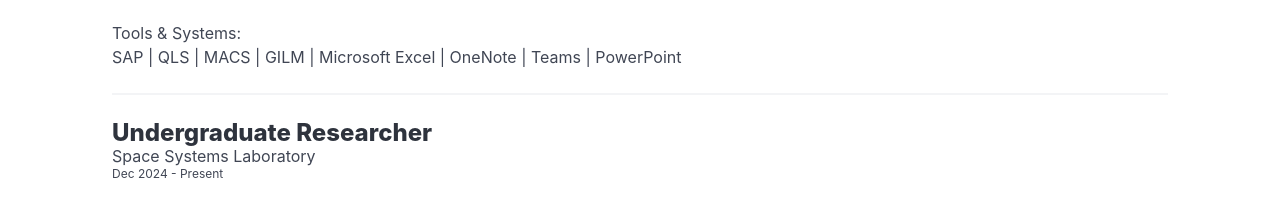
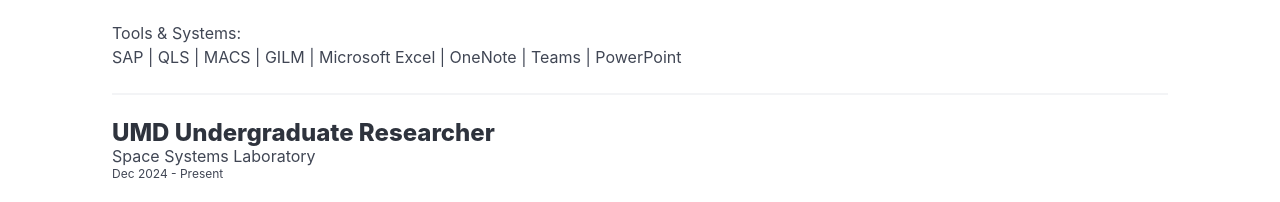
Before and after one commit to JaegonHibbitts/JaegonHibbitts.github.io, a plain HTML site: page index.html in a window 1280 px wide. Shown: the part 1302-1504 px from the top of the page. Drawn offline with nearby package versions, Linux system fonts and the light colour scheme.

Commit message:
DONE... for now

```diff
--- a/index.html
+++ b/index.html
@@ -129,7 +129,7 @@
         </article>
         <hr>
         <article class="experience-item">
-            <h4 class="title is-4 is-s">Undergraduate Researcher</h4>
+            <h4 class="title is-4 is-s">UMD Undergraduate Researcher</h4>
             <h6 class="subtitle is-6">
                 Space Systems Laboratory
                 <p class="subtitle is-7">Dec 2024 - Present</p>
```
